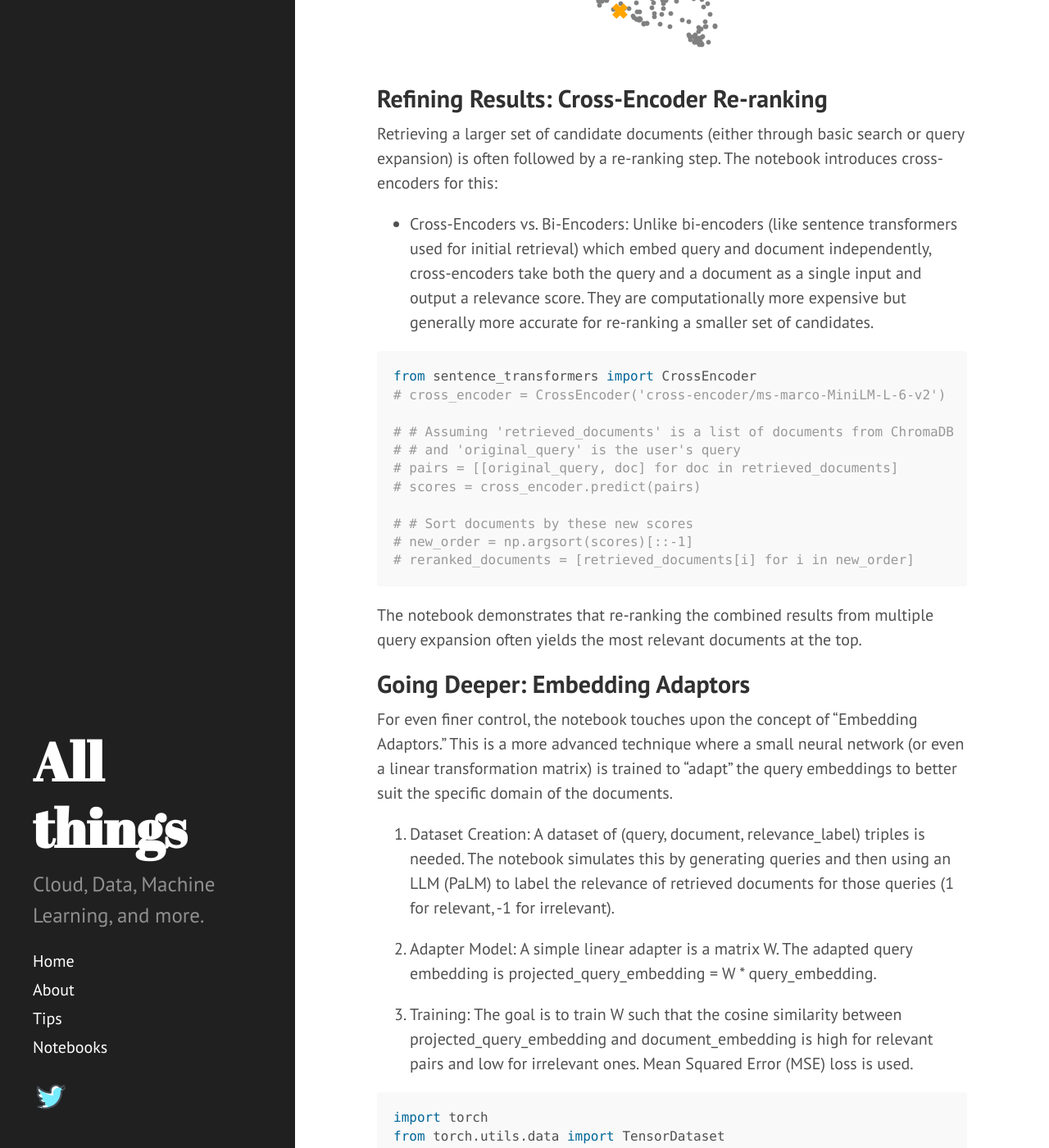
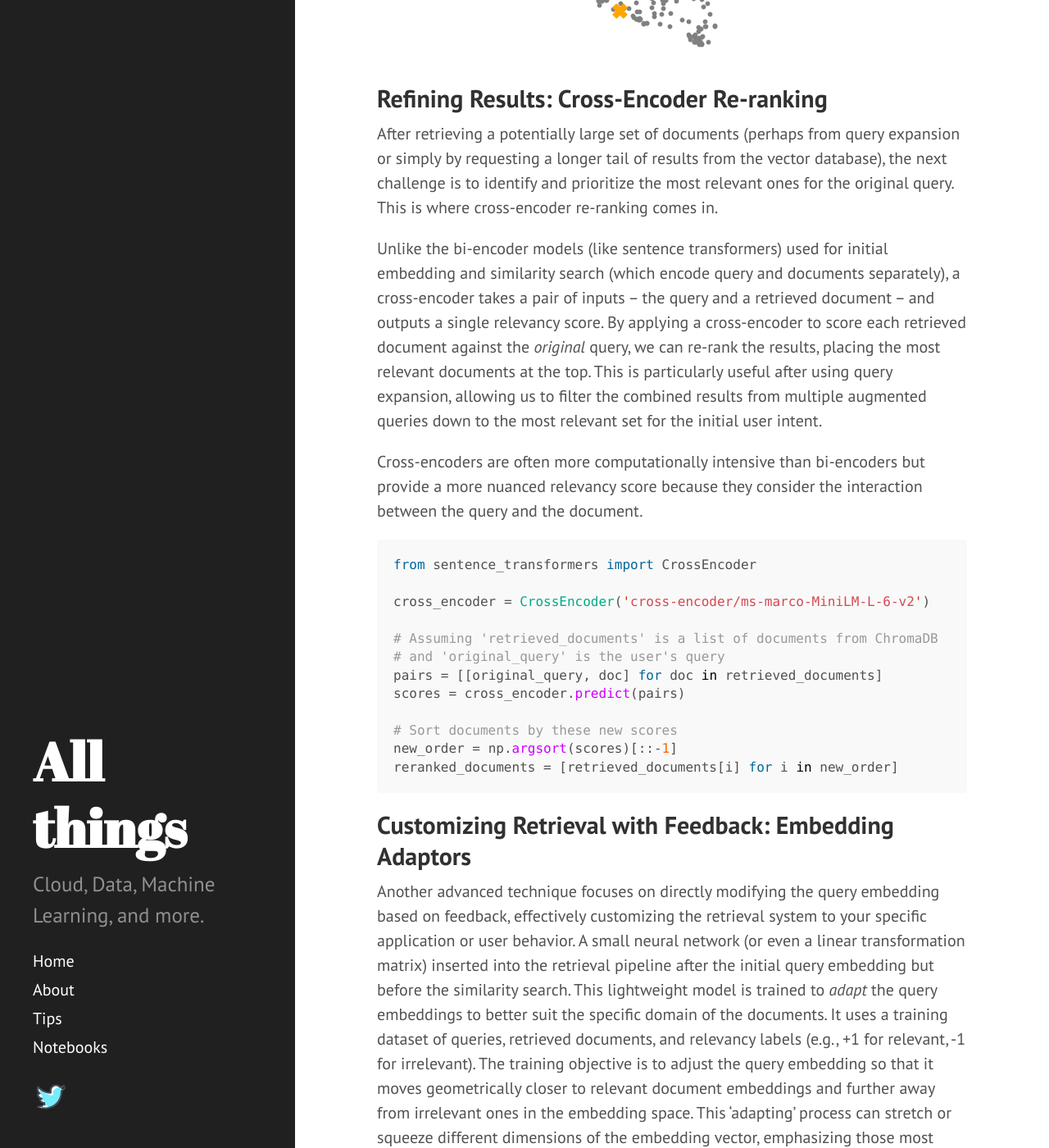
Before and after one commit to dzlab/dzlab.github.io, a Jekyll site: the page built from _posts/2025-05-24-advanced-rag.md, in a window 1280 px wide and 1400 px high, scrolled down 9693 px. Shown: the whole window at 82% size. Built offline with Jekyll 4.4.1, drawn with Linux system fonts in a browser that asks for light colours; nearby versions of some CDN libraries; a script that is not in the unit is left out; the table of contents is made by our own code; some of the changed text lies outside the part shown.

Commit message:
cross-encoder and embedding adaptors

````diff
--- a/_posts/2025-05-24-advanced-rag.md
+++ b/_posts/2025-05-24-advanced-rag.md
@@ -257,67 +257,74 @@
 
 
 ## Refining Results: Cross-Encoder Re-ranking
-Retrieving a larger set of candidate documents (either through basic search or query expansion) is often followed by a re-ranking step. The notebook introduces cross-encoders for this:
+After retrieving a potentially large set of documents (perhaps from query expansion or simply by requesting a longer tail of results from the vector database), the next challenge is to identify and prioritize the most relevant ones for the original query. This is where cross-encoder re-ranking comes in.
 
-- Cross-Encoders vs. Bi-Encoders: Unlike bi-encoders (like sentence transformers used for initial retrieval) which embed query and document independently, cross-encoders take both the query and a document as a single input and output a relevance score. They are computationally more expensive but generally more accurate for re-ranking a smaller set of candidates.
+Unlike the bi-encoder models (like sentence transformers) used for initial embedding and similarity search (which encode query and documents separately), a cross-encoder takes a pair of inputs – the query and a retrieved document – and outputs a single relevancy score. By applying a cross-encoder to score each retrieved document against the *original* query, we can re-rank the results, placing the most relevant documents at the top. This is particularly useful after using query expansion, allowing us to filter the combined results from multiple augmented queries down to the most relevant set for the initial user intent.
+
+Cross-encoders are often more computationally intensive than bi-encoders but provide a more nuanced relevancy score because they consider the interaction between the query and the document.
 
 ```python
 from sentence_transformers import CrossEncoder
-# cross_encoder = CrossEncoder('cross-encoder/ms-marco-MiniLM-L-6-v2')
 
-# # Assuming 'retrieved_documents' is a list of documents from ChromaDB
-# # and 'original_query' is the user's query
-# pairs = [[original_query, doc] for doc in retrieved_documents]
-# scores = cross_encoder.predict(pairs)
+cross_encoder = CrossEncoder('cross-encoder/ms-marco-MiniLM-L-6-v2')
 
-# # Sort documents by these new scores
-# new_order = np.argsort(scores)[::-1]
-# reranked_documents = [retrieved_documents[i] for i in new_order]
+# Assuming 'retrieved_documents' is a list of documents from ChromaDB
+# and 'original_query' is the user's query
+pairs = [[original_query, doc] for doc in retrieved_documents]
+scores = cross_encoder.predict(pairs)
+
+# Sort documents by these new scores
+new_order = np.argsort(scores)[::-1]
+reranked_documents = [retrieved_documents[i] for i in new_order]
 ```
 
-The notebook demonstrates that re-ranking the combined results from multiple query expansion often yields the most relevant documents at the top.
+## Customizing Retrieval with Feedback: Embedding Adaptors
+Another advanced technique focuses on directly modifying the query embedding based on feedback, effectively customizing the retrieval system to your specific application or user behavior. A small neural network (or even a linear transformation matrix) inserted into the retrieval pipeline after the initial query embedding but before the similarity search. This lightweight model is trained to *adapt* the query embeddings to better suit the specific domain of the documents. It uses a training dataset of queries, retrieved documents, and relevancy labels (e.g., +1 for relevant, -1 for irrelevant). The training objective is to adjust the query embedding so that it moves geometrically closer to relevant document embeddings and further away from irrelevant ones in the embedding space. This 'adapting' process can stretch or squeeze different dimensions of the embedding vector, emphasizing those most relevant to finding useful results for the types of queries and documents in your specific domain.
 
-## Going Deeper: Embedding Adaptors
-For even finer control, the notebook touches upon the concept of "Embedding Adaptors." This is a more advanced technique where a small neural network (or even a linear transformation matrix) is trained to "adapt" the query embeddings to better suit the specific domain of the documents.
+This method requires collecting feedback data, which can be generated synthetically using an LLM or, ideally, gathered from actual user interactions with the RAG system.
 
-1. Dataset Creation: A dataset of (query, document, relevance_label) triples is needed. The notebook simulates this by generating queries and then using an LLM (PaLM) to label the relevance of retrieved documents for those queries (1 for relevant, -1 for irrelevant).
+Here are the steps to implement an Embedding Adaptor:
 
-2. Adapter Model: A simple linear adapter is a matrix W. The adapted query embedding is projected_query_embedding = W * query_embedding.
+1. **Dataset Creation:** A dataset of (query, document, relevance_label) triples is needed. The notebook simulates this by generating queries and then using an LLM (PaLM) to label the relevance of retrieved documents for those queries (1 for relevant, -1 for irrelevant).
 
-3. Training: The goal is to train W such that the cosine similarity between projected_query_embedding and document_embedding is high for relevant pairs and low for irrelevant ones. Mean Squared Error (MSE) loss is used.
+2. **Adapter Model:** A simple linear adapter is a matrix W. The adapted query embedding is `projected_query_embedding = W * query_embedding`.
+
+3. **Training:** The goal is to train W such that the cosine similarity between `projected_query_embedding` and `document_embedding` is high for relevant pairs and low for irrelevant ones. Mean Squared Error (MSE) loss is used.
 
 ```python
 import torch
 from torch.utils.data import TensorDataset
 
 # adapter_query_embeddings, adapter_doc_embeddings, adapter_labels are prepared
-# dataset = TensorDataset(adapter_query_embeddings, adapter_doc_embeddings, adapter_labels)
+dataset = TensorDataset(adapter_query_embeddings, adapter_doc_embeddings, adapter_labels)
 
-# mat_size = len(adapter_query_embeddings[0])
-# adapter_matrix = torch.randn(mat_size, mat_size, requires_grad=True)
+mat_size = len(adapter_query_embeddings[0])
+adapter_matrix = torch.randn(mat_size, mat_size, requires_grad=True)
 
-# def model(query_embedding, document_embedding, weights):
-#   projected_query_embedding = torch.matmul(weights, query_embedding)
-#   predictions = torch.cosine_similarity(projected_query_embedding, document_embedding, dim=0)
-#   return predictions
+def model(query_embedding, document_embedding, weights):
+  projected_query_embedding = torch.matmul(weights, query_embedding)
+  predictions = torch.cosine_similarity(projected_query_embedding, document_embedding, dim=0)
+  return predictions
 
-# def mse_loss(predictions, labels):
-#   return torch.nn.MSELoss()(predictions, labels)
+def mse_loss(predictions, labels):
+  return torch.nn.MSELoss()(predictions, labels)
 
-# # Training loop (simplified)
-# epochs = 100
-# lr = 0.01
-# for epoch in tqdm(range(epochs)):
-#   for query_embedding, document_embedding, label in dataset:
-#     prediction = model(query_embedding, document_embedding, adapter_matrix)
-#     loss = mse_loss(prediction, label)
-#     loss.backward()
-#     with torch.no_grad():
-#       adapter_matrix -= lr * adapter_matrix.grad
-#       adapter_matrix.grad.zero_()
+# Training loop (simplified)
+epochs = 100
+lr = 0.01
+for epoch in tqdm(range(epochs)):
+  for query_embedding, document_embedding, label in dataset:
+    prediction = model(query_embedding, document_embedding, adapter_matrix)
+    loss = mse_loss(prediction, label)
+    loss.backward()
+    with torch.no_grad():
+      adapter_matrix -= lr * adapter_matrix.grad
+      adapter_matrix.grad.zero_()
 ```
 
-Visualizing the original vs. adapted query embeddings with UMAP shows how the adapter can shift queries into denser, more relevant regions of the embedding space.
+The following UMAP plot shows how the adapter can shift queries into denser, more relevant regions of the embedding space.
+
+![Adapted Embeddings]({{ "/assets/2025/05/20250524-Adapted-Embeddings.png" | absolute_url }}){: .center-image }
 
 ## Conclusion
 This exploration demonstrates that moving beyond basic vector search can significantly improve the quality and relevance of documents retrieved for RAG. Techniques like:
````
Also changed, not shown: assets/2025/05/20250524-Adapted-Embeddings.png (added).
